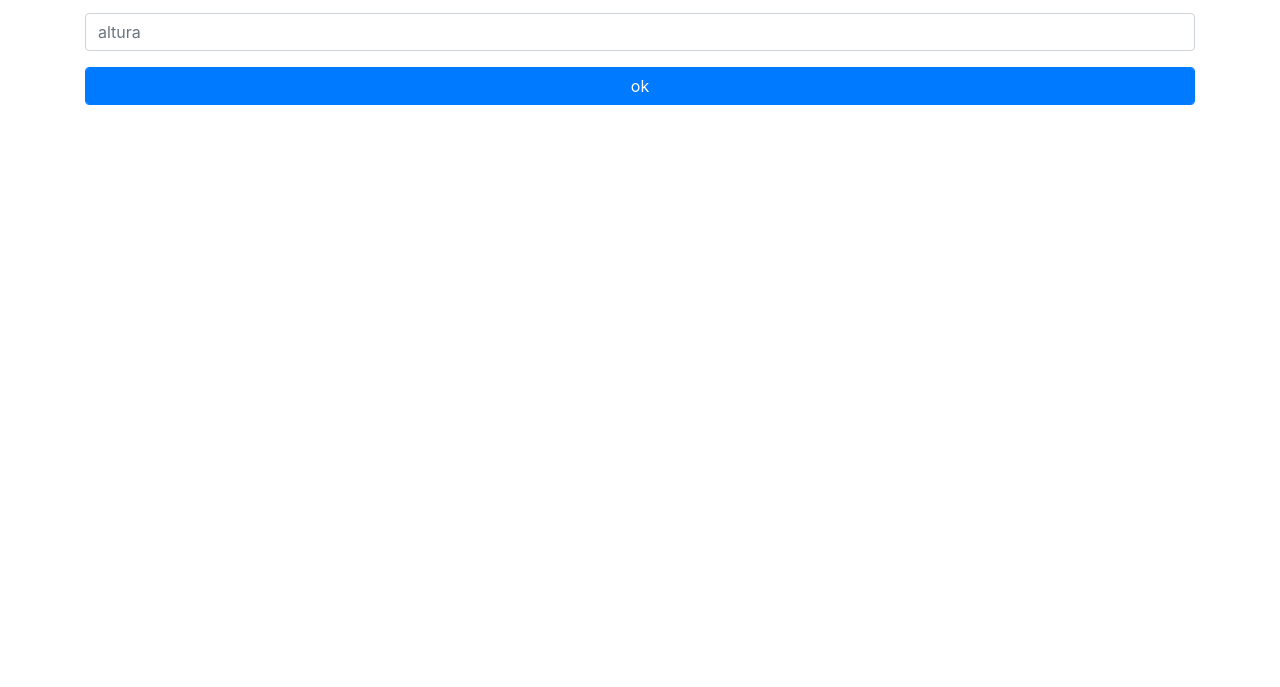
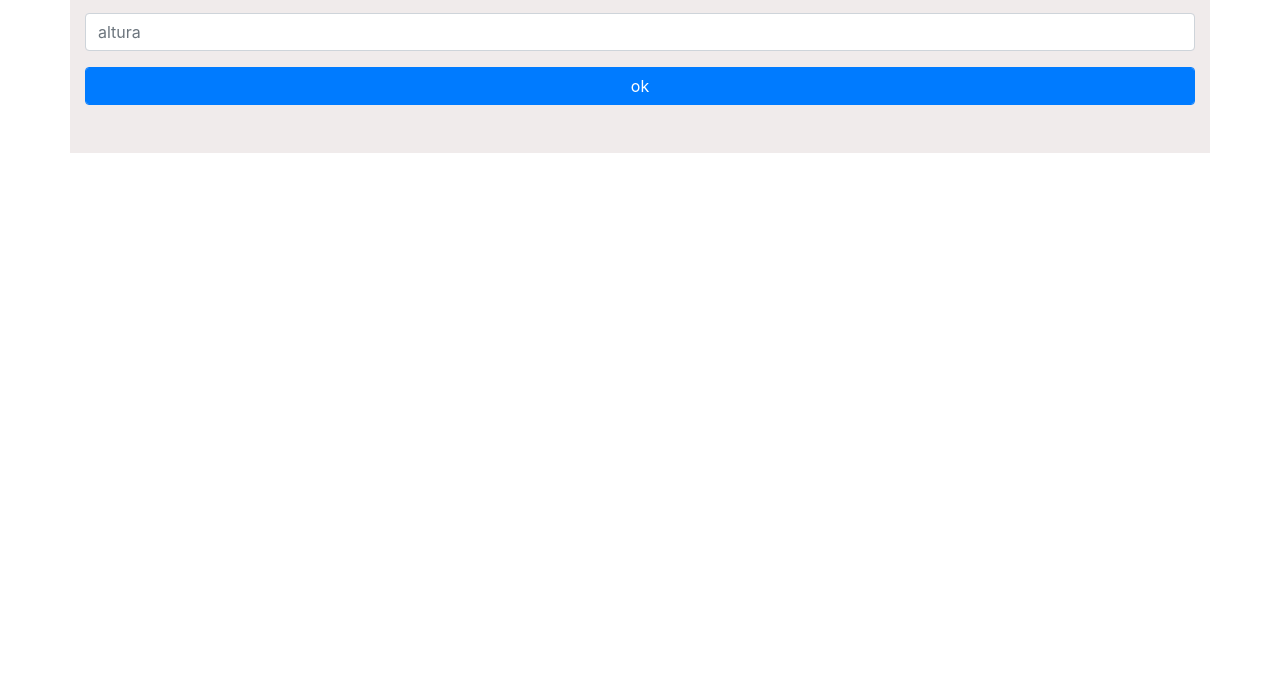
Before and after one commit to hjunor/Curso-Vue-JS-2---O-Guia-Completo-incl.-Vue-Router-Vuex-, a plain HTML site: page imc/imc.html in a window 1280 px wide. Shown: the part 113-800 px from the top of the page. Drawn offline with Linux system fonts and the light colour scheme.

Commit message:
fim da estrutura imc

```diff
--- a/imc/imc.html
+++ b/imc/imc.html
@@ -3,6 +3,9 @@
 <link rel="stylesheet" href="./css/bootstrap.css">
 <link rel="stylesheet" href="./css/bootstrap.min.css">
 <style>
+  .back{
+    background-color: #f0ebeb;
+  }
   .c1{
    color: red;
  }
@@ -16,7 +19,7 @@
    color: blue;
  }
 </style>
-<div class="container" id="app">
+<div class="container back" id="app">
   <p></p>
   <h1 class="mt- 5 text-center">IMC</h1>
   <form class="form-group">
@@ -26,6 +29,9 @@
   <button class="form-control btn btn-primary col-ligth" @click="estilo" v-on:click="titulo = imc()">ok</button>
 
   <h1 class="mt-4  text-center" :class="classCSS">{{titulo}}</h1>
+
+
+  <br>
 </div>
 <script>
   new Vue({
```
